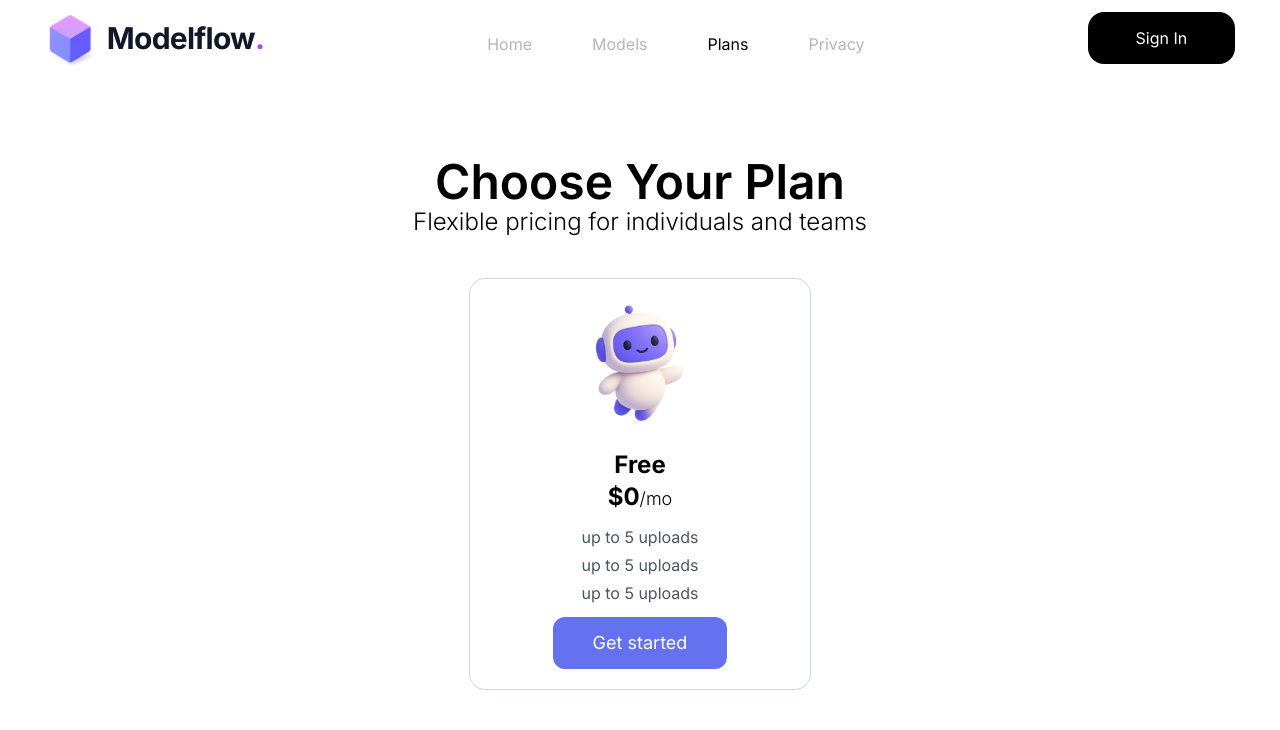
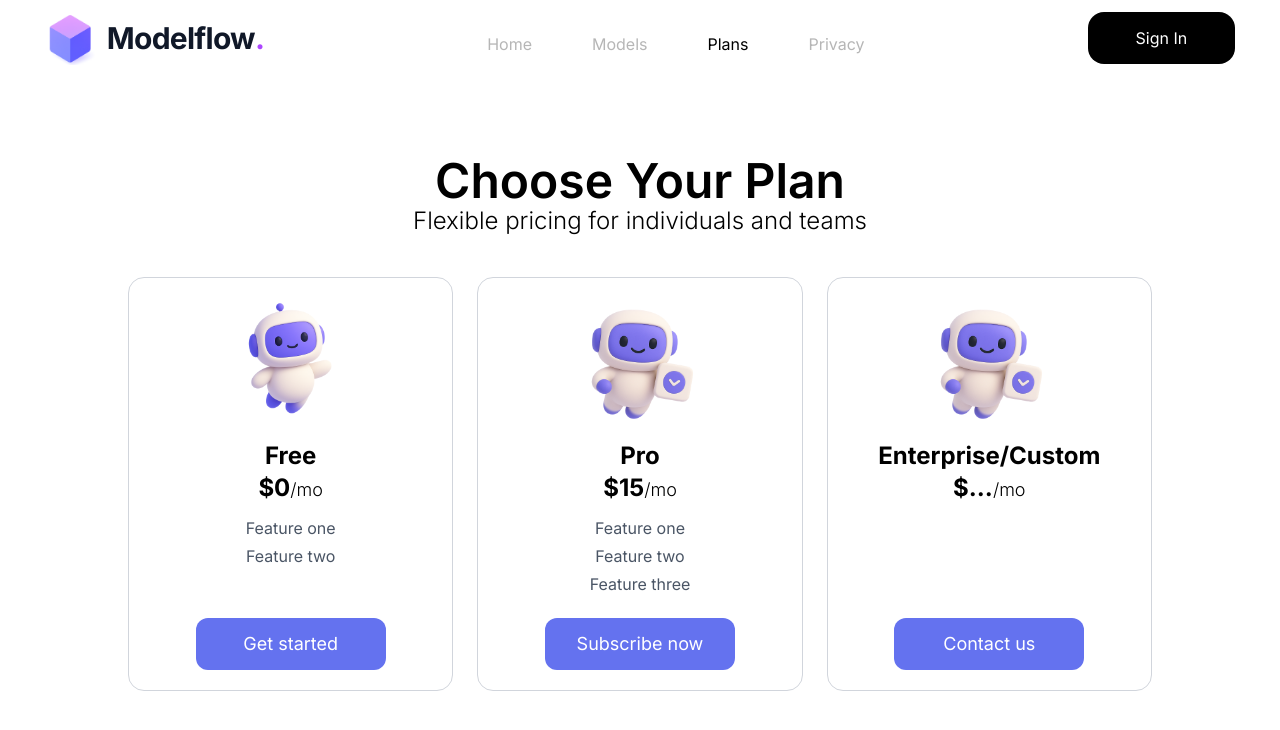
Before and after one commit to Dalaqa25/ModelFlow_nextJS, a Next.js app: page /plans in a window 1280 px wide. Shown: the top 730 px of the page. Built offline with nearby package versions, Linux system fonts and the light colour scheme.

Commit message:
respnisve left for the plans

```diff
--- a/app/components/plansBox.jsx
+++ b/app/components/plansBox.jsx
@@ -1,14 +1,26 @@
+import plansData from 'app/plansData'
+
 export default function plansBox() {
     return (
-        <div className='w-1/3 flex justify-center flex-col items-center border-gray-300 rounded-2xl border-1'>
-            <img className='w-1/2 ' src='plansImg1.png' alt='plans image 1'/>
-            <h1 className='font-bold text-2xl'>Free <br/> $<span>0<span className='font-light text-lg'>/mo</span></span> </h1>
-            <ul className='text-gray-600 flex flex-col gap-1 mt-3'>
-                <li>up to 5 uploads</li>
-                <li>up to 5 uploads</li>
-                <li>up to 5 uploads</li>
-            </ul>
-            <button className='text-lg btn-primary text-white px-10 py-3 rounded-xl mt-3 mb-5'>Get started</button>
+        <div className="flex gap-6"> {/* This wrapper is required */}
+            {plansData.map(plan => (
+                <div key={plan.id} className='w-1/3 flex justify-center flex-col items-center border-gray-300 rounded-2xl border-1'>
+                    <img className='w-1/2' src={plan.img.src} alt={plan.img.alt} />
+                    <h1 className='font-bold text-2xl'>
+                        {plan.status} <br />
+                        ${plan.price}
+                        <span className='font-light text-lg'>/mo</span>
+                    </h1>
+                    <ul className='text-gray-600 flex flex-col gap-1 mt-3 h-[90px]'>
+                        {plan.features.map((feature, index) => (
+                            <li key={index}>{feature}</li>
+                        ))}
+                    </ul>
+                    <button className='text-lg btn-primary text-white w-[190px] py-3 rounded-xl mt-3 mb-5'>
+                        {plan.buttonText}
+                    </button>
+                </div>
+            ))}
         </div>
     )
 }
--- /dev/null
+++ b/app/plansData.js
@@ -0,0 +1,46 @@
+const plansData = [
+    {
+        id: 1,
+        img: {
+            src: "plansImg1.png",
+            alt: "Plans 1 image",
+        },
+        status: "Free",
+        features: [
+            "Feature one",
+            "Feature two",
+        ],
+        price: 0,
+        buttonText: 'Get started'
+    },
+    {
+        id: 2,
+        img: {
+            src: "plansImg2.png",
+            alt: "Plans 2 image",
+        },
+        status: "Pro",
+        features: [
+            "Feature one",
+            "Feature two",
+            "Feature three"
+        ],
+        price: 15,
+        buttonText: 'Subscribe now'
+    },
+    {
+        id: 3,
+        img: {
+            src: "plansImg2.png",
+            alt: "Plans 2 image",
+        },
+        status: "Enterprise/Custom",
+        features: [
+
+        ],
+        price: '...',
+        buttonText: 'Contact us'
+    }
+]
+
+export default plansData;
```
Also changed, not shown: public/PlansImg2.png (added).
